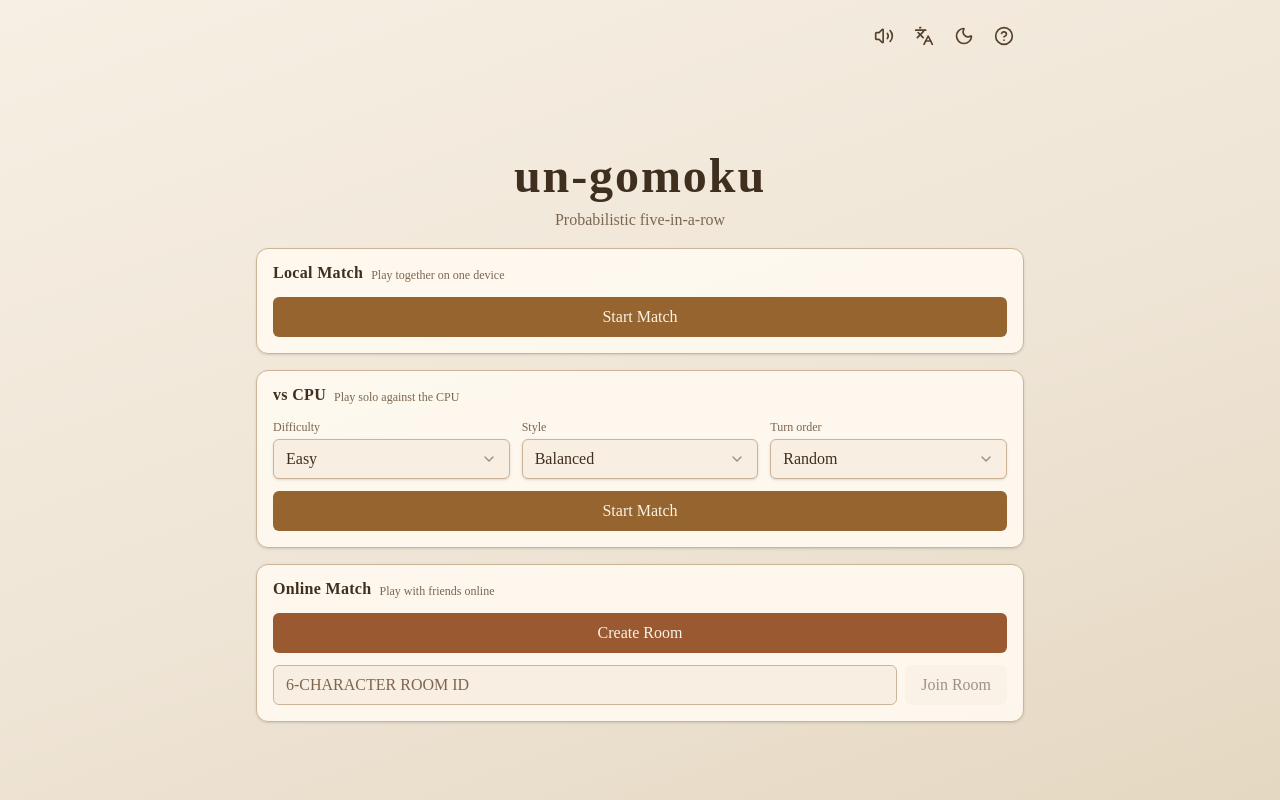
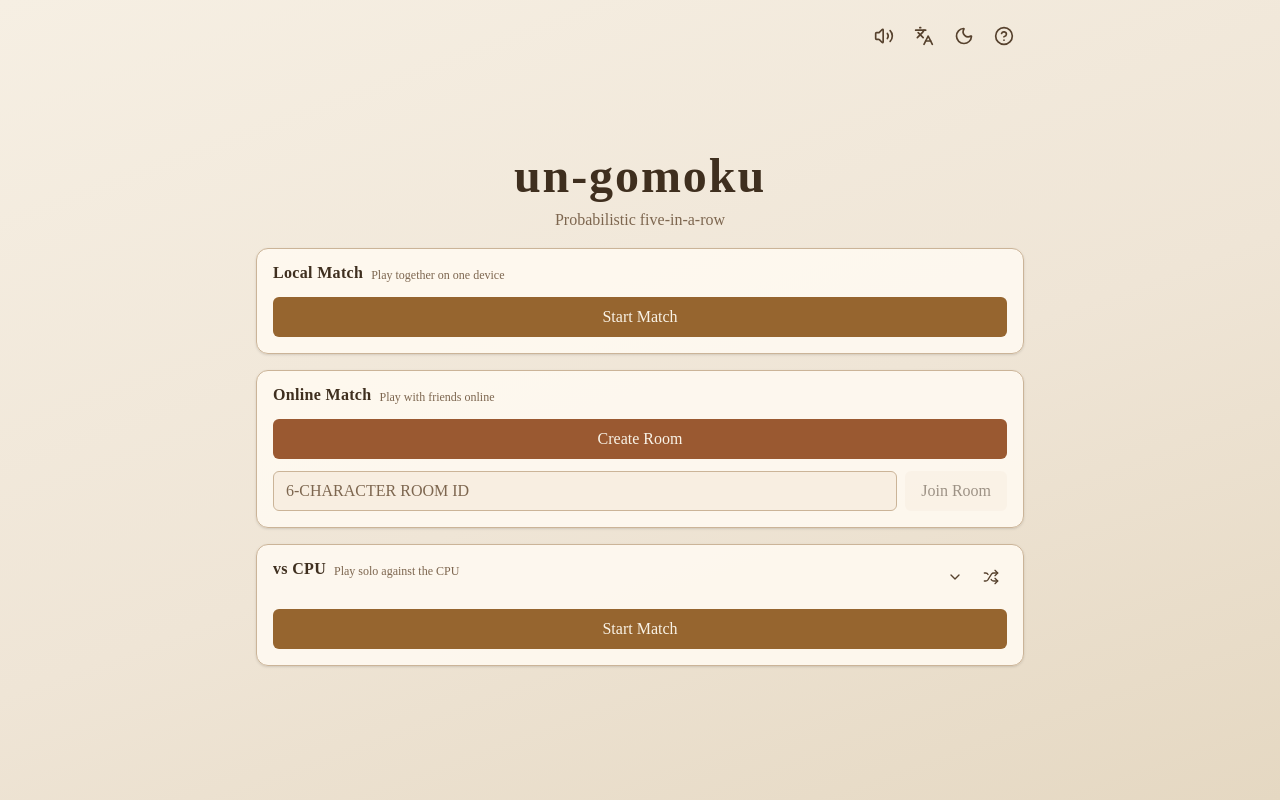
Before and after one commit to taichi-1/un-gomoku, a React (Vite) app in the folder apps/web/: page / in a window 1280 px wide. Built offline with nearby package versions, Linux system fonts and the light colour scheme; a web font is replaced by a local one; what @pkg/shared would draw is missing.

Commit message:
feat: tune vs cpu

```diff
--- a/apps/web/package.json
+++ b/apps/web/package.json
@@ -6,7 +6,8 @@
     "dev": "vite",
     "build": "vite build",
     "preview": "vite preview",
-    "typecheck": "bunx tsc --noEmit"
+    "typecheck": "bunx tsc --noEmit",
+    "bench:cpu": "bun run src/features/game/lib/cpu/benchmark.ts"
   },
   "dependencies": {
     "@pkg/core": "workspace:*",
--- a/apps/web/src/app/router.tsx
+++ b/apps/web/src/app/router.tsx
@@ -12,7 +12,8 @@ import { useLocalGameSession } from "@/features/game/hooks/use-local-game-sessio
 import { useOnlineGameSession } from "@/features/game/hooks/use-online-game-session";
 import type {
   CpuDifficulty,
-  CpuPersonality,
+  CpuRisk,
+  CpuStyle,
   CpuTurnOrder,
 } from "@/features/game/lib/cpu";
 import { TitlePage } from "@/features/title/components/title-page";
@@ -33,15 +34,12 @@ function LocalGameRouteComponent() {
 
 const VALID_DIFFICULTIES = new Set<string>(["easy", "medium", "hard"]);
 const VALID_TURN_ORDERS = new Set<string>(["first", "second", "random"]);
-const VALID_PERSONALITIES = new Set<string>([
-  "aggressive",
-  "balanced",
-  "defensive",
-]);
+const VALID_STYLES = new Set<string>(["rush", "balanced", "guard"]);
+const VALID_RISKS = new Set<string>(["safe", "balanced", "bold"]);
 
 function CpuGameRouteComponent() {
-  const { difficulty, turnOrder, personality } = cpuRoute.useSearch();
-  const controller = useCpuGameSession(difficulty, turnOrder, personality);
+  const { difficulty, turnOrder, style, risk } = cpuRoute.useSearch();
+  const controller = useCpuGameSession(difficulty, turnOrder, style, risk);
   return <GamePage controller={controller} />;
 }
 
@@ -75,17 +73,18 @@ const cpuRoute = createRoute({
   ): {
     difficulty: CpuDifficulty;
     turnOrder: CpuTurnOrder;
-    personality: CpuPersonality;
+    style: CpuStyle;
+    risk: CpuRisk;
   } => {
-    const d = String(search.difficulty ?? "easy");
+    const d = String(search.difficulty ?? "medium");
     const t = String(search.turnOrder ?? "random");
-    const p = String(search.personality ?? "balanced");
+    const s = String(search.style ?? "balanced");
+    const r = String(search.risk ?? "balanced");
     return {
-      difficulty: VALID_DIFFICULTIES.has(d) ? (d as CpuDifficulty) : "easy",
+      difficulty: VALID_DIFFICULTIES.has(d) ? (d as CpuDifficulty) : "medium",
       turnOrder: VALID_TURN_ORDERS.has(t) ? (t as CpuTurnOrder) : "random",
-      personality: VALID_PERSONALITIES.has(p)
-        ? (p as CpuPersonality)
-        : "balanced",
+      style: VALID_STYLES.has(s) ? (s as CpuStyle) : "balanced",
+      risk: VALID_RISKS.has(r) ? (r as CpuRisk) : "balanced",
     };
   },
   component: CpuGameRouteComponent,
--- a/apps/web/src/features/game/components/playing-info-panel.tsx
+++ b/apps/web/src/features/game/components/playing-info-panel.tsx
@@ -64,7 +64,7 @@ export function PlayingInfoPanel({
   }%`;
   const cpuInfoValue =
     snapshot.mode === "cpu" && snapshot.cpuInfo
-      ? `${t(`game.cpuDifficultyDisplay.${snapshot.cpuInfo.difficulty}`)} \u00b7 ${t(`game.cpuPersonalityDisplay.${snapshot.cpuInfo.personality}`)}`
+      ? `${t(`game.cpuDifficultyDisplay.${snapshot.cpuInfo.difficulty}`)} \u00b7 ${t(`game.cpuStyleDisplay.${snapshot.cpuInfo.style}`)} \u00b7 ${t(`game.cpuRiskDisplay.${snapshot.cpuInfo.risk}`)}`
       : null;
 
   return (
--- a/apps/web/src/features/game/lib/cpu/config.ts
+++ b/apps/web/src/features/game/lib/cpu/config.ts
@@ -9,7 +9,18 @@ export type CpuDifficulty = "easy" | "medium" | "hard";
 
 export type CpuTurnOrder = "first" | "second" | "random";
 
-export type CpuPersonality = "aggressive" | "balanced" | "defensive";
+export type CpuStyle = "rush" | "balanced" | "guard";
+
+export type CpuRisk = "safe" | "balanced" | "bold";
+
+/** Bias added to evaluation by candidate count index 1..5. */
+export type CandidateCountBias = readonly [
+  number,
+  number,
+  number,
+  number,
+  number,
+];
 
 export interface CpuConfig {
   /** How many half-turns the search tree explores (1 = my move only). */
@@ -28,31 +39,44 @@ export interface CpuConfig {
   attackWeight: number;
   /** Weight applied to opponent's score in evaluation (higher = more defensive). */
   defenseWeight: number;
+  /** Preference over candidate count choices (index 0 == 1 candidate, 4 == 5 candidates). */
+  candidateCountBias: CandidateCountBias;
+  /** Extra penalty on high failure-risk choices (higher = safer play). */
+  riskAversion: number;
+  /** Emphasis on immediate threat/opportunity terms during board evaluation. */
+  threatBlockWeight: number;
 }
 
 export const CPU_CONFIGS: Record<
   CpuDifficulty,
-  Omit<CpuConfig, "attackWeight" | "defenseWeight">
+  Omit<
+    CpuConfig,
+    | "attackWeight"
+    | "defenseWeight"
+    | "candidateCountBias"
+    | "riskAversion"
+    | "threatBlockWeight"
+  >
 > = {
   easy: {
     searchDepth: 1,
-    maxCandidateCells: 8,
-    evaluationNoise: 0.4,
+    maxCandidateCells: 10,
+    evaluationNoise: 0.35,
     thinkingDelayMs: 600,
     candidateSelectionIntervalMs: 350,
     postSelectionPauseMs: 400,
   },
   medium: {
     searchDepth: 2,
-    maxCandidateCells: 12,
-    evaluationNoise: 0.1,
+    maxCandidateCells: 14,
+    evaluationNoise: 0.08,
     thinkingDelayMs: 800,
     candidateSelectionIntervalMs: 300,
     postSelectionPauseMs: 450,
   },
   hard: {
     searchDepth: 3,
-    maxCandidateCells: 15,
+    maxCandidateCells: 18,
     evaluationNoise: 0,
     thinkingDelayMs: 1000,
     candidateSelectionIntervalMs: 250,
@@ -60,11 +84,48 @@ export const CPU_CONFIGS: Record<
   },
 };
 
-export const CPU_PERSONALITY_CONFIGS: Record<
-  CpuPersonality,
-  { attackWeight: number; defenseWeight: number }
+export const CPU_STYLE_CONFIGS: Record<
+  CpuStyle,
+  {
+    attackWeight: number;
+    defenseWeight: number;
+    threatBlockWeight: number;
+  }
 > = {
-  aggressive: { attackWeight: 1.3, defenseWeight: 0.9 },
-  balanced: { attackWeight: 1.0, defenseWeight: 1.1 },
-  defensive: { attackWeight: 0.8, defenseWeight: 1.4 },
+  rush: {
+    attackWeight: 1.4,
+    defenseWeight: 0.9,
+    threatBlockWeight: 0.95,
+  },
+  balanced: {
+    attackWeight: 1.08,
+    defenseWeight: 1.15,
+    threatBlockWeight: 1.25,
+  },
+  guard: {
+    attackWeight: 0.86,
+    defenseWeight: 1.45,
+    threatBlockWeight: 1.6,
+  },
 };
+
+export const CPU_RISK_CONFIGS: Record<
+  CpuRisk,
+  {
+    candidateCountBias: CandidateCountBias;
+    riskAversion: number;
+  }
+> = {
+  safe: {
+    candidateCountBias: [-3_000, -1_500, 1_000, 3_000, 5_000],
+    riskAversion: 0.72,
+  },
+  balanced: {
+    candidateCountBias: [1_000, 1_800, 2_000, 1_500, 800],
+    riskAversion: 0.35,
+  },
+  bold: {
+    candidateCountBias: [6_000, 3_200, 1_000, -1_000, -2_600],
+    riskAversion: 0.12,
+  },
+};
--- a/apps/web/src/features/game/lib/cpu/index.ts
+++ b/apps/web/src/features/game/lib/cpu/index.ts
@@ -1,9 +1,11 @@
 export {
   CPU_CONFIGS,
-  CPU_PERSONALITY_CONFIGS,
+  CPU_RISK_CONFIGS,
+  CPU_STYLE_CONFIGS,
   type CpuConfig,
   type CpuDifficulty,
-  type CpuPersonality,
+  type CpuRisk,
+  type CpuStyle,
   type CpuTurnOrder,
 } from "./config";
 export { computeBestMove } from "./expectiminimax";
--- a/apps/web/src/features/game/lib/cpu/move-generator.ts
+++ b/apps/web/src/features/game/lib/cpu/move-generator.ts
@@ -22,6 +22,7 @@ export function generateCandidateCells(
   maxCells: number,
   attackWeight: number,
   defenseWeight: number,
+  threatBlockWeight: number,
 ): Coordinate[] {
   // Special case: empty board → centre cell
   if (isBoardEmpty(board)) {
@@ -68,6 +69,7 @@ export function generateCandidateCells(
       player,
       attackWeight,
       defenseWeight,
+      threatBlockWeight,
     ),
   }));
   scored.sort((a, b) => b.score - a.score);
--- a/apps/web/src/features/game/types/game-session.ts
+++ b/apps/web/src/features/game/types/game-session.ts
@@ -1,5 +1,5 @@
 import type { Coordinate, GameStateDTO, PlayerId } from "@pkg/shared/schemas";
-import type { CpuDifficulty, CpuPersonality } from "@/features/game/lib/cpu";
+import type { CpuDifficulty, CpuRisk, CpuStyle } from "@/features/game/lib/cpu";
 
 export type GameMode = "local" | "online" | "cpu";
 
@@ -26,7 +26,7 @@ export interface GameSessionSnapshot {
   opponentCandidates: Coordinate[];
   status: GameSessionStatus;
   statusMessage: string | null;
-  cpuInfo?: { difficulty: CpuDifficulty; personality: CpuPersonality };
+  cpuInfo?: { difficulty: CpuDifficulty; style: CpuStyle; risk: CpuRisk };
 }
 
 export interface GameController {
--- a/apps/web/src/features/i18n/resources.ts
+++ b/apps/web/src/features/i18n/resources.ts
@@ -29,6 +29,9 @@ export const resources = {
         localDescription: "近くの人と対戦",
         cpuTitle: "CPU対戦",
         cpuDescription: "CPUと1人で対戦",
+        cpuRandomize: "CPU設定をランダムにする",
+        cpuSettingsExpand: "CPU設定を開く",
+        cpuSettingsCollapse: "CPU設定を閉じる",
         cpuStart: "対戦開始",
         cpuDifficultyLabel: "強さ",
         cpuDifficulty: {
@@ -36,11 +39,17 @@ export const resources = {
           medium: "ふつう",
           hard: "つよい",
         },
-        cpuPersonalityLabel: "スタイル",
-        cpuPersonality: {
-          aggressive: "攻め型",
-          balanced: "バランス型",
-          defensive: "守り型",
+        cpuStyleLabel: "スタイル",
+        cpuStyle: {
+          rush: "アタッカー",
+          balanced: "バランサー",
+          guard: "ディフェンダー",
+        },
+        cpuRiskLabel: "リスク",
+        cpuRisk: {
+          safe: "マジメ",
+          balanced: "スタンダード",
+          bold: "ギャンブラー",
         },
         cpuTurnOrderLabel: "手番",
         cpuTurnOrder: {
@@ -81,10 +90,15 @@ export const resources = {
           medium: "ふつう",
           hard: "つよい",
         },
-        cpuPersonalityDisplay: {
-          aggressive: "攻め型",
-          balanced: "バランス型",
-          defensive: "守り型",
+        cpuStyleDisplay: {
+          rush: "アタッカー",
+          balanced: "バランサー",
+          guard: "ディフェンダー",
+        },
+        cpuRiskDisplay: {
+          safe: "マジメ",
+          balanced: "スタンダード",
+          bold: "ギャンブラー",
         },
         rematch: "もう一局",
         luckFeedback: {
@@ -167,6 +181,9 @@ export const resources = {
         localDescription: "Play together on one device",
         cpuTitle: "vs CPU",
         cpuDescription: "Play solo against the CPU",
+        cpuRandomize: "Randomize CPU settings",
+        cpuSettingsExpand: "Show CPU settings",
+        cpuSettingsCollapse: "Hide CPU settings",
         cpuStart: "Start Match",
         cpuDifficultyLabel: "Difficulty",
         cpuDifficulty: {
@@ -174,11 +191,17 @@ export const resources = {
           medium: "Medium",
           hard: "Hard",
         },
-        cpuPersonalityLabel: "Style",
-        cpuPersonality: {
-          aggressive: "Attacker",
-          balanced: "Balanced",
-          defensive: "Defender",
+        cpuStyleLabel: "Style",
+        cpuStyle: {
+          rush: "Attacker",
+          balanced: "Balancer",
+          guard: "Defender",
+        },
+        cpuRiskLabel: "Risk",
+        cpuRisk: {
+          safe: "Serious",
+          balanced: "Standard",
+          bold: "Gambler",
         },
         cpuTurnOrderLabel: "Turn order",
         cpuTurnOrder: {
@@ -219,10 +242,15 @@ export const resources = {
           medium: "Medium",
           hard: "Hard",
         },
-        cpuPersonalityDisplay: {
-          aggressive: "Attacker",
-          balanced: "Balanced",
-          defensive: "Defender",
+        cpuStyleDisplay: {
+          rush: "Attacker",
+          balanced: "Balancer",
+          guard: "Defender",
+        },
+        cpuRiskDisplay: {
+          safe: "Serious",
+          balanced: "Standard",
+          bold: "Gambler",
         },
         rematch: "Rematch",
         luckFeedback: {
--- a/apps/web/src/features/title/components/title-page.tsx
+++ b/apps/web/src/features/title/components/title-page.tsx
@@ -1,5 +1,6 @@
 import { useMutation } from "@tanstack/react-query";
 import { useNavigate } from "@tanstack/react-router";
+import { ChevronDown, Shuffle } from "lucide-react";
 import { useEffect, useMemo, useState } from "react";
 import { useTranslation } from "react-i18next";
 import { AppHeader } from "@/components/app-header";
@@ -21,7 +22,8 @@ import {
 } from "@/components/ui/select";
 import type {
   CpuDifficulty,
-  CpuPersonality,
+  CpuRisk,
+  CpuStyle,
   CpuTurnOrder,
 } from "@/features/game/lib/cpu";
 import { preloadAllGameSounds } from "@/features/game/sound/game-sound-player";
@@ -29,6 +31,22 @@ import { type CreatedRoom, createRoom } from "@/features/title/lib/create-room";
 import { saveRoomAuth } from "@/lib/room-auth-storage";
 
 const ROOM_ID_PATTERN = /^[A-Z0-9]{6}$/;
+const CPU_DIFFICULTY_OPTIONS: readonly CpuDifficulty[] = [
+  "easy",
+  "medium",
+  "hard",
+];
+const CPU_TURN_ORDER_OPTIONS: readonly CpuTurnOrder[] = [
+  "first",
+  "second",
+  "random",
+];
+const CPU_STYLE_OPTIONS: readonly CpuStyle[] = ["rush", "balanced", "guard"];
+const CPU_RISK_OPTIONS: readonly CpuRisk[] = ["safe", "balanced", "bold"];
+
+function pickRandom<T>(values: readonly T[]): T {
+  return values[Math.floor(Math.random() * values.length)] as T;
+}
 
 function normalizeRoomIdInput(value: string): string {
   return value
@@ -41,10 +59,11 @@ export function TitlePage() {
   const { t } = useTranslation();
   const navigate = useNavigate();
   const [joinRoomInput, setJoinRoomInput] = useState("");
-  const [cpuDifficulty, setCpuDifficulty] = useState<CpuDifficulty>("easy");
-  const [cpuPersonality, setCpuPersonality] =
-    useState<CpuPersonality>("balanced");
+  const [cpuDifficulty, setCpuDifficulty] = useState<CpuDifficulty>("medium");
+  const [cpuStyle, setCpuStyle] = useState<CpuStyle>("balanced");
+  const [cpuRisk, setCpuRisk] = useState<CpuRisk>("balanced");
   const [cpuTurnOrder, setCpuTurnOrder] = useState<CpuTurnOrder>("random");
+  const [isCpuSettingsOpen, setIsCpuSettingsOpen] = useState(false);
 
   useEffect(() => {
     preloadAllGameSounds();
@@ -78,6 +97,13 @@ export function TitlePage() {
     [joinRoomInput],
   );
   const canJoin = ROOM_ID_PATTERN.test(normalizedRoomId);
+
+  const randomizeCpuSettings = (): void => {
+    setCpuDifficulty(pickRandom(CPU_DIFFICULTY_OPTIONS));
+    setCpuTurnOrder(pickRandom(CPU_TURN_ORDER_OPTIONS));
+    setCpuStyle(pickRandom(CPU_STYLE_OPTIONS));
+    setCpuRisk(pickRandom(CPU_RISK_OPTIONS));
+  };
 
   const handleJoin = (): void => {
     if (!canJoin) {
@@ -125,112 +151,6 @@ export function TitlePage() {
                 }}
               >
                 {t("title.localStart")}
-              </Button>
-            </CardContent>
-          </Card>
-
-          <Card>
-            <CardHeader>
-              <div className="flex flex-wrap items-end gap-2">
-                <CardTitle>{t("title.cpuTitle")}</CardTitle>
-                <CardDescription className="text-[11px] leading-none sm:text-xs">
-                  {t("title.cpuDescription")}
-                </CardDescription>
-              </div>
-            </CardHeader>
-            <CardContent className="flex flex-col gap-3">
-              <div className="grid grid-cols-2 gap-3 sm:grid-cols-3">
-                <div className="flex flex-col gap-1">
-                  <span className="text-xs text-(--text-muted)">
-                    {t("title.cpuDifficultyLabel")}
-                  </span>
-                  <Select
-                    value={cpuDifficulty}
-                    onValueChange={(v) => setCpuDifficulty(v as CpuDifficulty)}
-                  >
-                    <SelectTrigger>
-                      <SelectValue />
-                    </SelectTrigger>
-                    <SelectContent>
-                      <SelectItem value="easy">
-                        {t("title.cpuDifficulty.easy")}
-                      </SelectItem>
-                      <SelectItem value="medium">
-                        {t("title.cpuDifficulty.medium")}
-                      </SelectItem>
-                      <SelectItem value="hard">
-                        {t("title.cpuDifficulty.hard")}
-                      </SelectItem>
-                    </SelectContent>
-                  </Select>
-                </div>
-                <div className="flex flex-col gap-1">
-                  <span className="text-xs text-(--text-muted)">
-                    {t("title.cpuPersonalityLabel")}
-                  </span>
-                  <Select
-                    value={cpuPersonality}
-                    onValueChange={(v) =>
-                      setCpuPersonality(v as CpuPersonality)
-                    }
-                  >
-                    <SelectTrigger>
-                      <SelectValue />
-                    </SelectTrigger>
-                    <SelectContent>
-                      <SelectItem value="aggressive">
-                        {t("title.cpuPersonality.aggressive")}
-                      </SelectItem>
-                      <SelectItem value="balanced">
-                        {t("title.cpuPersonality.balanced")}
-                      </SelectItem>
-                      <SelectItem value="defensive">
-                        {t("title.cpuPersonality.defensive")}
-                      </SelectItem>
-                    </SelectContent>
-                  </Select>
-                </div>
-                <div className="col-span-2 flex flex-col gap-1 sm:col-span-1">
-                  <span className="text-xs text-(--text-muted)">
-                    {t("title.cpuTurnOrderLabel")}
-                  </span>
-                  <Select
-                    value={cpuTurnOrder}
-                    onValueChange={(v) => setCpuTurnOrder(v as CpuTurnOrder)}
-                  >
-                    <SelectTrigger>
-                      <SelectValue />
-                    </SelectTrigger>
-                    <SelectContent>
-                      <SelectItem value="random">
-                        {t("title.cpuTurnOrder.random")}
-                      </SelectItem>
-                      <SelectItem value="first">
-                        {t("title.cpuTurnOrder.first")}
-                      </SelectItem>
-                      <SelectItem value="second">
-                        {t("title.cpuTurnOrder.second")}
-                      </SelectItem>
-                    </SelectContent>
-                  </Select>
-                </div>
-              </div>
-              <Button
-                type="button"
-                className="w-full"
-                variant="local"
-                onClick={() => {
-                  void navigate({
-                    to: "/cpu",
-                    search: {
-                      difficulty: cpuDifficulty,
-                      personality: cpuPersonality,
-                      turnOrder: cpuTurnOrder,
-                    },
-                  });
-                }}
-              >
-                {t("title.cpuStart")}
               </Button>
             </CardContent>
           </Card>
@@ -290,6 +210,178 @@ export function TitlePage() {
               ) : null}
             </CardContent>
           </Card>
+
+          <Card>
+            <CardHeader>
+              <div className="flex items-start justify-between gap-2">
+                <div className="flex flex-wrap items-end gap-2">
+                  <CardTitle>{t("title.cpuTitle")}</CardTitle>
+                  <CardDescription className="text-[11px] leading-none sm:text-xs">
+                    {t("title.cpuDescription")}
+                  </CardDescription>
+                </div>
+                <div className="flex items-center gap-1">
+                  <Button
+                    type="button"
+                    variant="ghost"
+                    size="sm"
+                    aria-label={
+                      isCpuSettingsOpen
+                        ? t("title.cpuSettingsCollapse")
+                        : t("title.cpuSettingsExpand")
+                    }
+                    title={
+                      isCpuSettingsOpen
+                        ? t("title.cpuSettingsCollapse")
+                        : t("title.cpuSettingsExpand")
+                    }
+                    aria-expanded={isCpuSettingsOpen}
+                    onClick={() => setIsCpuSettingsOpen((prev) => !prev)}
+                    className="h-8 w-8 shrink-0 rounded-sm p-0 hover:bg-transparent"
+                  >
+                    <ChevronDown
+                      className={`h-4 w-4 transition-transform ${
+                        isCpuSettingsOpen ? "rotate-180" : ""
+                      }`}
+                    />
+                  </Button>
+                  <Button
+                    type="button"
+                    variant="ghost"
+                    size="sm"
+                    aria-label={t("title.cpuRandomize")}
+                    title={t("title.cpuRandomize")}
+                    onClick={randomizeCpuSettings}
+                    className="h-8 w-8 shrink-0 rounded-sm p-0 hover:bg-transparent"
+                  >
+                    <Shuffle className="h-4 w-4" />
+                  </Button>
+                </div>
+              </div>
+            </CardHeader>
+            <CardContent className="flex flex-col gap-3">
+              {isCpuSettingsOpen ? (
+                <div className="grid grid-cols-2 gap-3">
+                  <div className="flex flex-col gap-1">
+                    <span className="text-xs text-(--text-muted)">
+                      {t("title.cpuDifficultyLabel")}
+                    </span>
+                    <Select
+                      value={cpuDifficulty}
+                      onValueChange={(v) =>
+                        setCpuDifficulty(v as CpuDifficulty)
+                      }
+                    >
+                      <SelectTrigger>
+                        <SelectValue />
+                      </SelectTrigger>
+                      <SelectContent>
+                        <SelectItem value="easy">
+                          {t("title.cpuDifficulty.easy")}
+                        </SelectItem>
+                        <SelectItem value="medium">
+                          {t("title.cpuDifficulty.medium")}
+                        </SelectItem>
+                        <SelectItem value="hard">
+                          {t("title.cpuDifficulty.hard")}
+                        </SelectItem>
+                      </SelectContent>
+                    </Select>
+                  </div>
+                  <div className="flex flex-col gap-1">
+                    <span className="text-xs text-(--text-muted)">
+                      {t("title.cpuTurnOrderLabel")}
+                    </span>
+                    <Select
+                      value={cpuTurnOrder}
+                      onValueChange={(v) => setCpuTurnOrder(v as CpuTurnOrder)}
+                    >
+                      <SelectTrigger>
+                        <SelectValue />
+                      </SelectTrigger>
+                      <SelectContent>
+                        <SelectItem value="random">
+                          {t("title.cpuTurnOrder.random")}
+                        </SelectItem>
+                        <SelectItem value="first">
+                          {t("title.cpuTurnOrder.first")}
+                        </SelectItem>
+                        <SelectItem value="second">
+                          {t("title.cpuTurnOrder.second")}
+                        </SelectItem>
+                      </SelectContent>
+                    </Select>
+                  </div>
+                  <div className="flex flex-col gap-1">
+                    <span className="text-xs text-(--text-muted)">
+                      {t("title.cpuStyleLabel")}
+                    </span>
+                    <Select
+                      value={cpuStyle}
+                      onValueChange={(v) => setCpuStyle(v as CpuStyle)}
+                    >
+                      <SelectTrigger>
+                        <SelectValue />
+                      </SelectTrigger>
+                      <SelectContent>
+                        <SelectItem value="rush">
+                          {t("title.cpuStyle.rush")}
+                        </SelectItem>
+                        <SelectItem value="balanced">
+                          {t("title.cpuStyle.balanced")}
+                        </SelectItem>
+                        <SelectItem value="guard">
+                          {t("title.cpuStyle.guard")}
+                        </SelectItem>
+                      </SelectContent>
+                    </Select>
+                  </div>
+                  <div className="flex flex-col gap-1">
+                    <span className="text-xs text-(--text-muted)">
+                      {t("title.cpuRiskLabel")}
+                    </span>
+                    <Select
+                      value={cpuRisk}
+                      onValueChange={(v) => setCpuRisk(v as CpuRisk)}
+                    >
+                      <SelectTrigger>
+                        <SelectValue />
+                      </SelectTrigger>
+                      <SelectContent>
+                        <SelectItem value="safe">
+                          {t("title.cpuRisk.safe")}
+                        </SelectItem>
+                        <SelectItem value="balanced">
+                          {t("title.cpuRisk.balanced")}
+                        </SelectItem>
+                        <SelectItem value="bold">
+                          {t("title.cpuRisk.bold")}
+                        </SelectItem>
+                      </SelectContent>
+                    </Select>
+                  </div>
+                </div>
+              ) : null}
+              <Button
+                type="button"
+                className="w-full"
+                variant="local"
+                onClick={() => {
+                  void navigate({
+                    to: "/cpu",
+                    search: {
+                      difficulty: cpuDifficulty,
+                      style: cpuStyle,
+                      risk: cpuRisk,
+                      turnOrder: cpuTurnOrder,
+                    },
+                  });
+                }}
+              >
+                {t("title.cpuStart")}
+              </Button>
+            </CardContent>
+          </Card>
         </div>
       </div>
     </main>
```
Also changed, not shown: apps/web/src/features/game/hooks/use-cpu-game-session.ts (+24 -16 lines), apps/web/src/features/game/lib/cpu/evaluation.ts (+97 -12 lines), apps/web/src/features/game/lib/cpu/expectiminimax.ts (+24 -4 lines).
